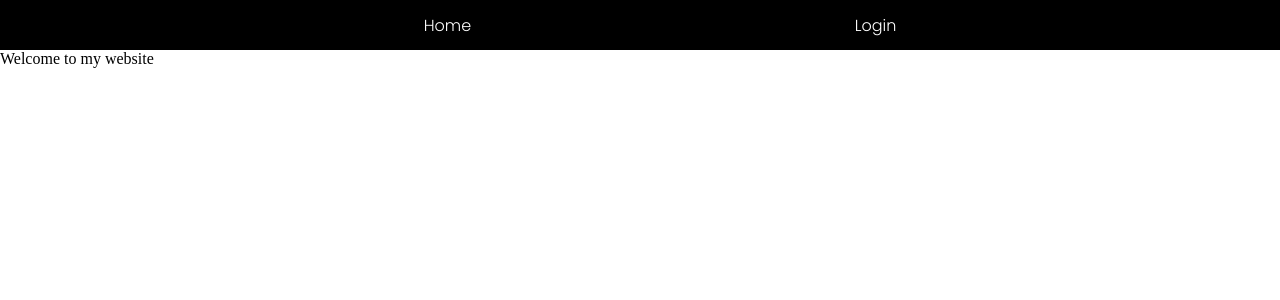
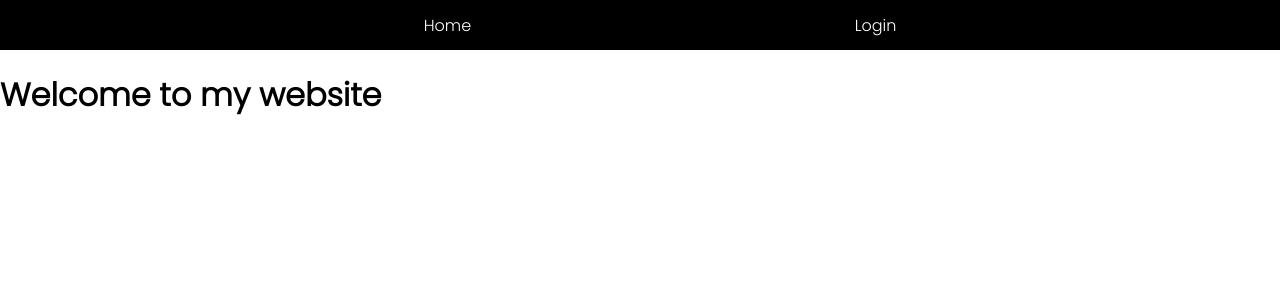
Before and after one commit to magnuen2k/oauth-passport-ts, a React (Create React App) app in the folder client/: page / in a window 1280 px wide. Shown: the top 300 px of the page. Built offline with nearby package versions, Linux system fonts and the light colour scheme; no server answers.

Commit message:
dynamically render content if user logged in or not

```diff
--- a/client/src/App.tsx
+++ b/client/src/App.tsx
@@ -14,7 +14,7 @@ function App() {
       <NavBar />
       <Switch>
         <Route path="/" exact component={Homepage} />
-        <Route path="/login" component={LoginPage} />
+        {userObject ? null : <Route path="/login" component={LoginPage} />}
       </Switch>
     </BrowserRouter>
   );
--- a/client/src/Components/Homepage/Homepage.tsx
+++ b/client/src/Components/Homepage/Homepage.tsx
@@ -1,7 +1,18 @@
-import React from "react";
+import React, { useContext } from "react";
+import { myContext } from "../../Context";
+import { IUser } from "../../types/maintypes";
 
 const Homepage = () => {
-  return <div>Welcome to my website</div>;
+  const context = useContext(myContext) as IUser;
+  return (
+    <div>
+      {context ? (
+        <h1>Welcome back {context.username}</h1>
+      ) : (
+        <h1>Welcome to my website</h1>
+      )}
+    </div>
+  );
 };
 
 export default Homepage;
--- a/client/src/Components/LoginPage/LoginPage.tsx
+++ b/client/src/Components/LoginPage/LoginPage.tsx
@@ -10,11 +10,11 @@ export default function LoginPage() {
   };
 
   const githubLogin = () => {
-    // window.open("http://localhost:4000/auth/google", "_self");
+    window.open("http://localhost:4000/auth/github", "_self");
   };
 
   const twitterLogin = () => {
-    // window.open("http://localhost:4000/auth/google", "_self");
+    window.open("http://localhost:4000/auth/twitter", "_self");
   };
   return (
     <div className={styles.loginPage}>
--- a/client/src/Components/NavBar/NavBar.tsx
+++ b/client/src/Components/NavBar/NavBar.tsx
@@ -1,17 +1,38 @@
-import React from "react";
+import React, { useContext } from "react";
 import styles from "./NavBar.module.css";
+import axios from "axios";
 import { Link } from "react-router-dom";
+import { myContext } from "../../Context";
+import { IUser } from "../../types/maintypes";
 
 export default function NavBar() {
+  const userObject = useContext(myContext) as IUser;
+
+  const logout = () => {
+    axios
+      .get("http://localhost:4000/auth/logout", {
+        withCredentials: true,
+      })
+      .then((res) => {
+        if (res.data === "done") {
+          window.location.href = "/";
+        }
+      });
+  };
+
   return (
     <div className={styles.navBarWrapper}>
       <ul className={styles.navBar}>
         <li>
           <Link to="/">Home</Link>
         </li>
-        <li>
-          <Link to="/login">Login</Link>
-        </li>
+        {userObject ? (
+          <li onClick={logout}>Logout</li>
+        ) : (
+          <li>
+            <Link to="/login">Login</Link>
+          </li>
+        )}
       </ul>
     </div>
   );
--- /dev/null
+++ b/client/src/types/maintypes.ts
@@ -0,0 +1,8 @@
+export interface IUser {
+  googleId?: String;
+  twitterId?: String;
+  githubId?: String;
+  username?: String;
+  __v: number;
+  _id: string;
+}
```
